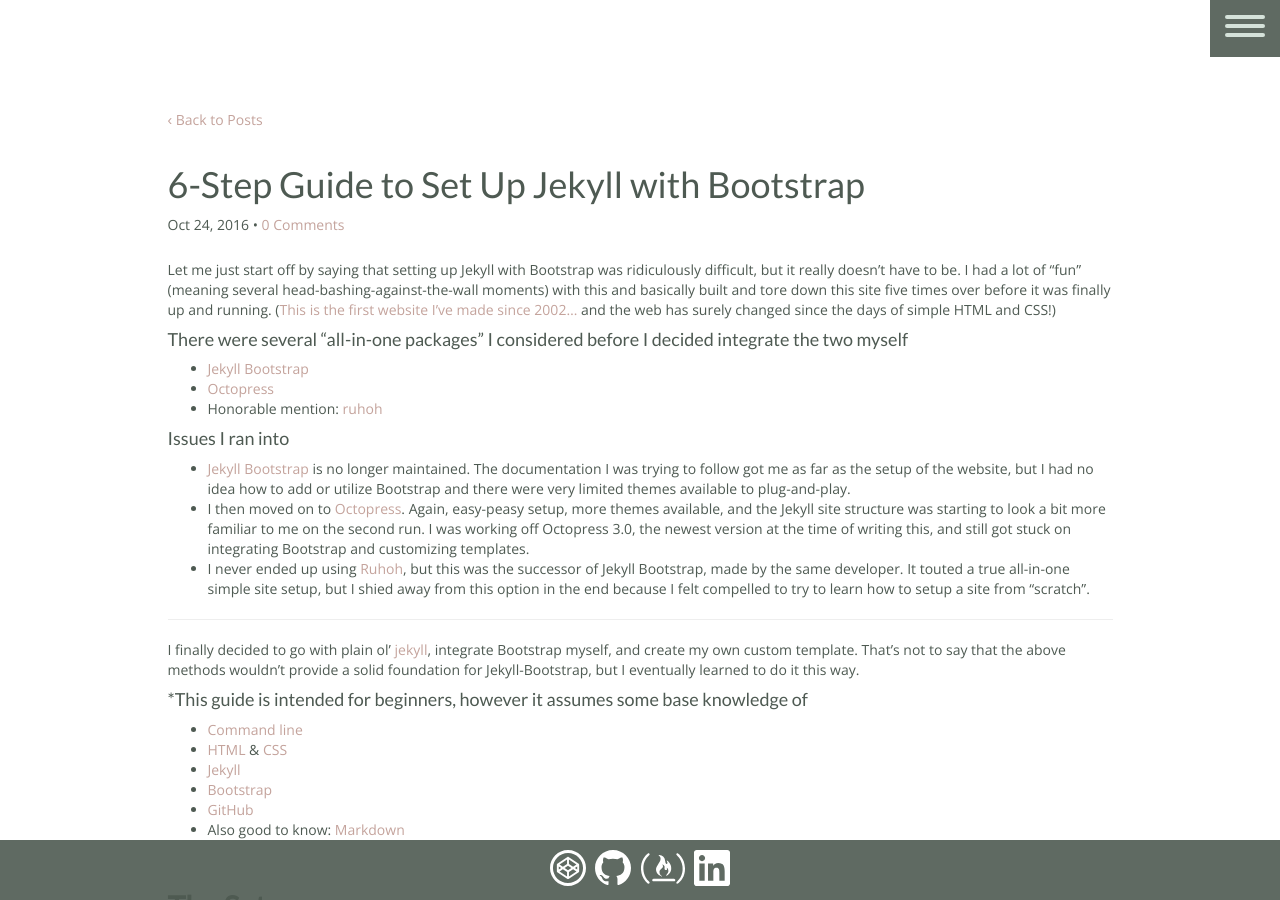
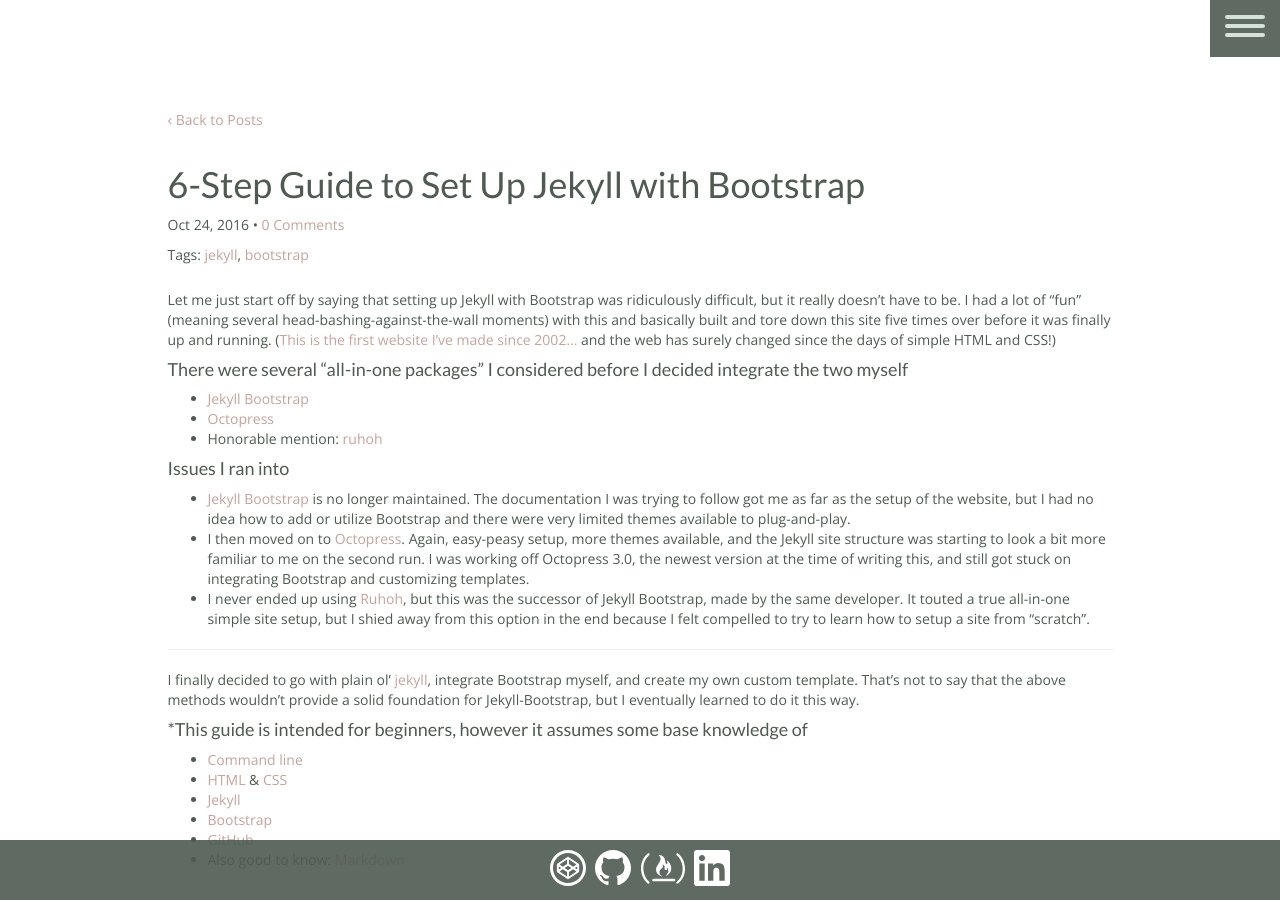
Before and after one commit to jttyeung/jttyeung.github.io, a Jekyll site: the page built from _posts/2016-10-24-6-step-guide-to-set-up-jekyll-with-bootstrap.markdown, in a window 1280 px wide and 900 px high. Built offline with Jekyll 4.4.1, drawn with Linux system fonts in a browser that asks for light colours; nearby versions of some CDN libraries; comment, search, counter and statistics services are not loaded.

Commit message:
added categories/tags support - no link functionality

```diff
--- a/_layouts/post.html
+++ b/_layouts/post.html
@@ -18,6 +18,7 @@
         <h1 class="post-title" itemprop="name headline">{{ page.title | escape }}</h1>
         <p class="post-meta"><time datetime="{{ page.date | date_to_xmlschema }}" itemprop="datePublished">{{ page.date | date: "%b %-d, %Y" }}</time>{% if page.author %} • <span itemprop="author" itemscope itemtype="http://schema.org/Person"><span itemprop="name">{{ page.author }}</span></span>{% endif %}
         {% if page.comments %} • <a href="{{ site.url }}{{ post.url }}#disqus_thread">0 Comments</a>{% endif %}</p>
+        <p class="post-meta">Tags: {% for category in page.categories %} <a href="#">{{ category }}</a>{% unless forloop.last %}, {% endunless %} {% endfor %}</p>
       </header>
   </div><!-- row -->
 
--- a/_posts/2016-10-24-6-step-guide-to-set-up-jekyll-with-bootstrap.markdown
+++ b/_posts/2016-10-24-6-step-guide-to-set-up-jekyll-with-bootstrap.markdown
@@ -2,7 +2,7 @@
 layout: post
 title:  "6-Step Guide to Set Up Jekyll with Bootstrap"
 date:   2016-10-24 10:32:00 -0700
-categories: jekyll bootstrap
+categories: [jekyll, bootstrap]
 comments: true
 ---
 
```
Also changed, not shown: blog.html (+10 -2 lines).
